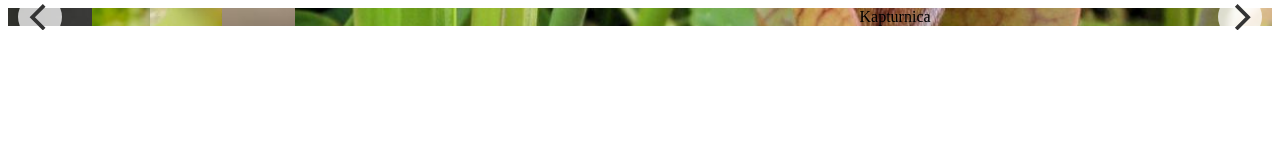
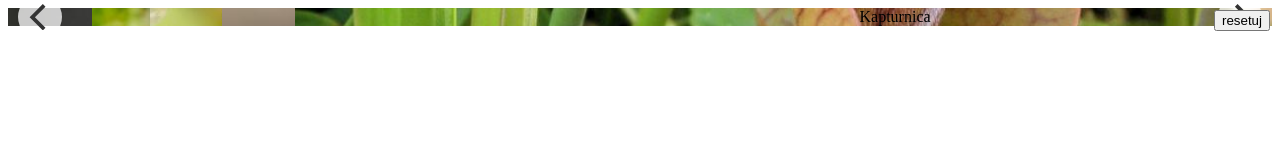
Before and after one commit to Dawid-Kowalski/miesozerne-rosliny, a website with bundled scripts: page index.html in a window 1280 px wide. Built offline with nearby package versions, Linux system fonts and the light colour scheme.

Commit message:
Add reset carousel button

```diff
--- a/index.html
+++ b/index.html
@@ -35,6 +35,7 @@
 		  </div>
 		</div>
 
+		<button class="reset-button" type="button" onclick="resetCell();">resetuj</button>
 
 	<script type="text/javascript" src="vendor/flickity.pkgd.min.js"></script>
 	<script type="text/javascript" src="vendor/hash.js"></script>
--- a/js/script.js
+++ b/js/script.js
@@ -6,3 +6,7 @@ const flkty = new Flickity( elem, {
   hash: true,
   pageDots: false
 });
+
+function resetCell() {
+	flkty.selectCell(0);
+}
--- a/sass/style.scss
+++ b/sass/style.scss
@@ -11,3 +11,9 @@
 	max-width: 1200px;
 	text-align: center;
 }
+
+.reset-button {
+	position: absolute;
+	right: 10px;
+	top: 10px;
+}
```
Also changed, not shown: css/style.css, css/style.prefixed.css, 2 other files.
